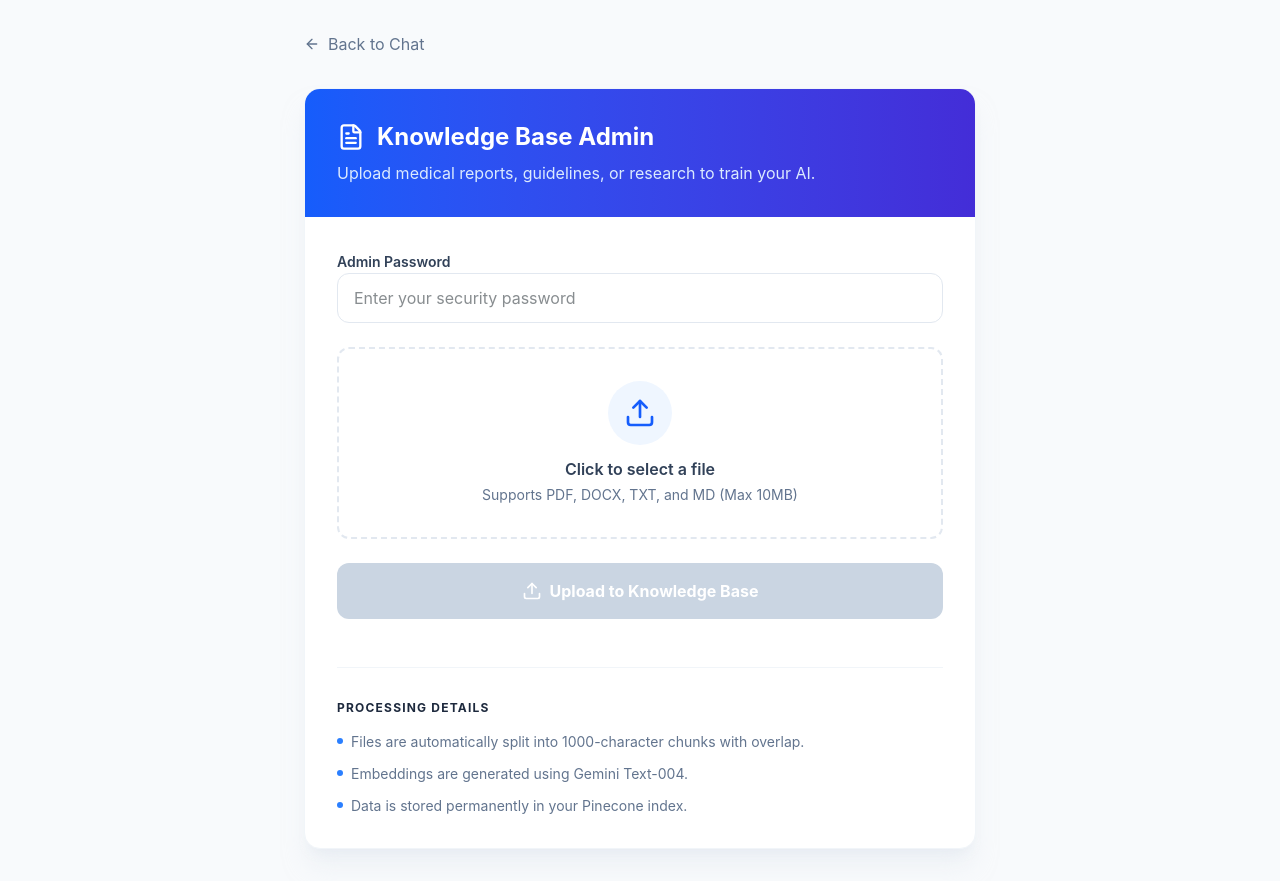
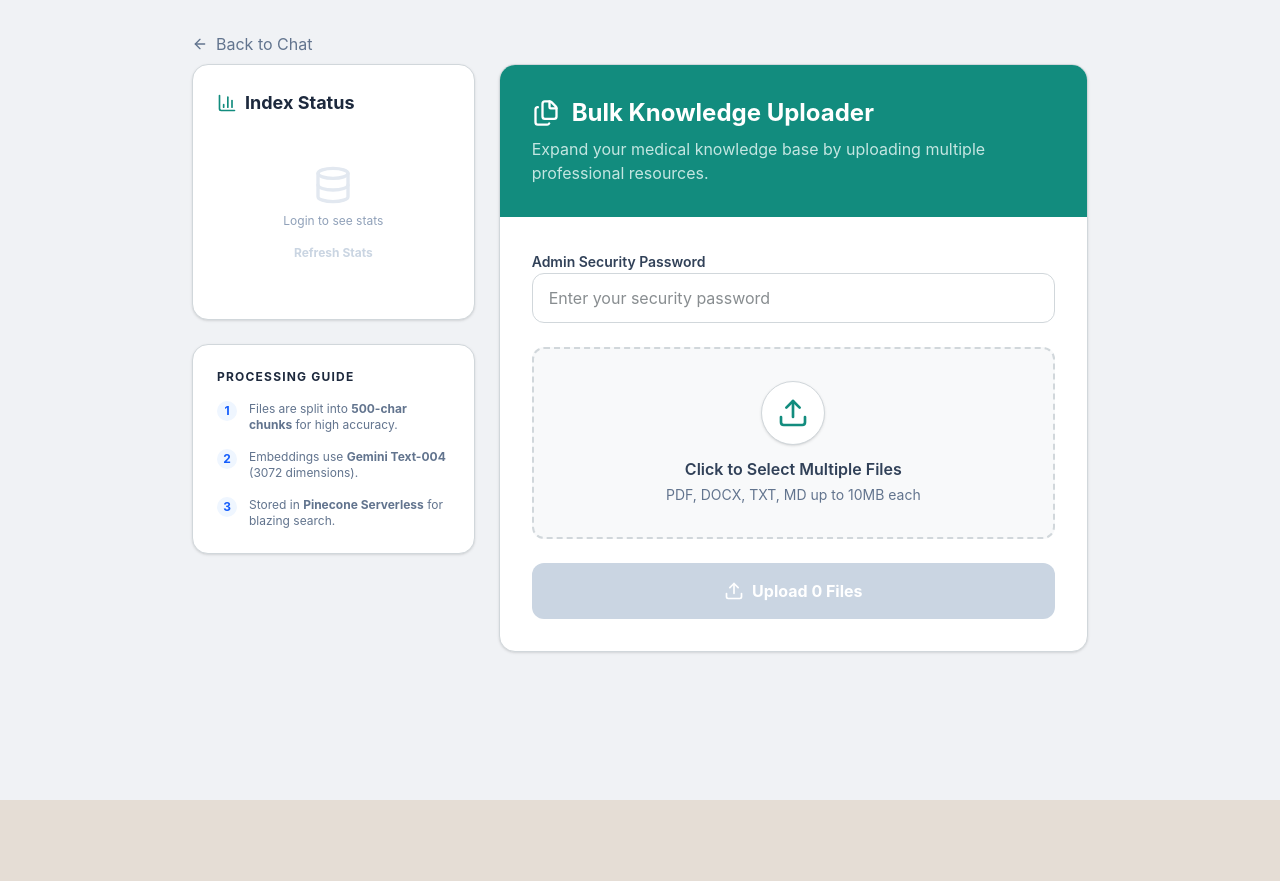
Before and after one commit to beandoc/kidney-ai, a Next.js app: page /admin in a window 1280 px wide. After the commit the page ends 800 px from the top, so only its background shows below. Built offline with nearby package versions, Linux system fonts and the light colour scheme.

Commit message:
Admin: Implemented Bulk Upload and Index Stats Dashboard

```diff
--- a/app/admin/page.tsx
+++ b/app/admin/page.tsx
@@ -1,33 +1,69 @@
 "use client";
 
-import { useState } from "react";
-import { Upload, FileText, CheckCircle, AlertCircle, Loader2, ArrowLeft } from "lucide-react";
+import { useState, useEffect } from "react";
+import { Upload, FileText, CheckCircle, AlertCircle, Loader2, ArrowLeft, BarChart3, Database, Files, Trash2 } from "lucide-react";
 import Link from "next/link";
 
+interface IndexStats {
+    totalRecords: number;
+    indexName: string;
+    namespaces?: any;
+}
+
 export default function AdminDashboard() {
-    const [file, setFile] = useState<File | null>(null);
+    const [files, setFiles] = useState<File[]>([]);
     const [password, setPassword] = useState("");
     const [isUploading, setIsUploading] = useState(false);
+    const [currentlyProcessing, setCurrentlyProcessing] = useState<string | null>(null);
     const [status, setStatus] = useState<{ type: 'success' | 'error', message: string } | null>(null);
+    const [stats, setStats] = useState<IndexStats | null>(null);
+    const [isLoadingStats, setIsLoadingStats] = useState(false);
+
+    const fetchStats = async () => {
+        if (!password) return;
+        setIsLoadingStats(true);
+        try {
+            const response = await fetch("/api/admin/stats", {
+                headers: { "x-admin-password": password }
+            });
+            if (response.ok) {
+                const data = await response.json();
+                setStats(data);
+            }
+        } catch (error) {
+            console.error("Failed to fetch stats", error);
+        } finally {
+            setIsLoadingStats(false);
+        }
+    };
 
     const handleFileChange = (e: React.ChangeEvent<HTMLInputElement>) => {
-        if (e.target.files && e.target.files[0]) {
-            setFile(e.target.files[0]);
+        if (e.target.files) {
+            const newFiles = Array.from(e.target.files);
+            setFiles(prev => [...prev, ...newFiles]);
             setStatus(null);
         }
     };
 
+    const removeFile = (index: number) => {
+        setFiles(prev => prev.filter((_, i) => i !== index));
+    };
+
     const handleUpload = async (e: React.FormEvent) => {
         e.preventDefault();
-        if (!file) return;
+        if (files.length === 0) return;
 
         setIsUploading(true);
         setStatus(null);
+        let successCount = 0;
+        let totalChunks = 0;
 
+        try {
+            for (const file of files) {
+                setCurrentlyProcessing(file.name);
                 const formData = new FormData();
                 formData.append("file", file);
 
-        try {
                 const response = await fetch("/api/admin/upload", {
                     method: "POST",
                     body: formData,
@@ -39,17 +75,19 @@ export default function AdminDashboard() {
                 const data = await response.json();
 
                 if (response.ok) {
+                    successCount++;
+                    totalChunks += data.chunks;
+                } else {
+                    throw new Error(`Failed to upload ${file.name}: ${data.error}`);
+                }
+            }
+
             setStatus({
                 type: 'success',
-                    message: `Success! Indexed ${data.chunks} chunks from "${file.name}".`
+                message: `Bulk success! Processed ${successCount} files and generated ${totalChunks} high-precision chunks.`
             });
-                setFile(null);
-                // Reset file input
-                const fileInput = document.getElementById('file-upload') as HTMLInputElement;
-                if (fileInput) fileInput.value = '';
-            } else {
-                throw new Error(data.error || "Upload failed");
-            }
+            setFiles([]);
+            fetchStats();
         } catch (error) {
             setStatus({
                 type: 'error',
@@ -57,46 +95,119 @@ export default function AdminDashboard() {
             });
         } finally {
             setIsUploading(false);
+            setCurrentlyProcessing(null);
         }
     };
 
     return (
-        <div className="min-h-screen bg-slate-50 p-4 md:p-8">
-            <div className="max-w-2xl mx-auto">
-                <Link href="/" className="inline-flex items-center gap-2 text-slate-500 hover:text-blue-600 transition-colors mb-8 group">
+        <div className="min-h-screen bg-[#F0F2F5] p-4 md:p-8">
+            <div className="max-w-4xl mx-auto space-y-6">
+                <Link href="/" className="inline-flex items-center gap-2 text-slate-500 hover:text-[#128C7E] transition-colors mb-2 group">
                     <ArrowLeft className="w-4 h-4 group-hover:-translate-x-1 transition-transform" />
                     Back to Chat
                 </Link>
 
-                <div className="bg-white rounded-2xl shadow-xl shadow-slate-200/50 border border-slate-100 overflow-hidden">
-                    <div className="bg-gradient-to-r from-blue-600 to-indigo-700 p-8 text-white">
+                <div className="grid md:grid-cols-3 gap-6">
+                    {/* Stats Card */}
+                    <div className="md:col-span-1 space-y-6">
+                        <div className="bg-white rounded-2xl shadow-sm border border-[#D1D7DB] p-6">
+                            <h2 className="text-lg font-bold text-slate-800 flex items-center gap-2 mb-4">
+                                <BarChart3 className="w-5 h-5 text-[#128C7E]" />
+                                Index Status
+                            </h2>
+
+                            {stats ? (
+                                <div className="space-y-4">
+                                    <div className="bg-[#f0f9f6] p-4 rounded-xl border border-[#d1e7dd]">
+                                        <p className="text-xs text-slate-500 uppercase tracking-wider font-bold">Total Chunks</p>
+                                        <p className="text-3xl font-black text-[#128C7E]">{stats.totalRecords}</p>
+                                    </div>
+                                    <div className="text-sm text-slate-600">
+                                        <div className="flex justify-between py-1 border-b border-slate-100">
+                                            <span>Index:</span>
+                                            <span className="font-mono">{stats.indexName}</span>
+                                        </div>
+                                        <div className="flex justify-between py-1">
+                                            <span>Format:</span>
+                                            <span className="text-[#128C7E] font-medium">Sentence-Level</span>
+                                        </div>
+                                    </div>
+                                </div>
+                            ) : (
+                                <div className="text-center py-8">
+                                    <Database className="w-10 h-10 text-slate-200 mx-auto mb-2" />
+                                    <p className="text-xs text-slate-400">Login to see stats</p>
+                                    <button
+                                        onClick={fetchStats}
+                                        disabled={!password || isLoadingStats}
+                                        className="mt-4 text-xs text-[#128C7E] font-bold hover:underline disabled:text-slate-300"
+                                    >
+                                        {isLoadingStats ? "Loading..." : "Refresh Stats"}
+                                    </button>
+                                </div>
+                            )}
+                        </div>
+
+                        <div className="bg-white rounded-2xl shadow-sm border border-[#D1D7DB] p-6">
+                            <h3 className="text-slate-800 font-bold mb-4 uppercase text-xs tracking-widest">
+                                Processing Guide
+                            </h3>
+                            <ul className="space-y-4 text-xs text-slate-500">
+                                <li className="flex items-start gap-3">
+                                    <div className="w-5 h-5 rounded-full bg-blue-50 flex items-center justify-center shrink-0">
+                                        <span className="text-blue-600 font-bold">1</span>
+                                    </div>
+                                    <p>Files are split into <strong>500-char chunks</strong> for high accuracy.</p>
+                                </li>
+                                <li className="flex items-start gap-3">
+                                    <div className="w-5 h-5 rounded-full bg-blue-50 flex items-center justify-center shrink-0">
+                                        <span className="text-blue-600 font-bold">2</span>
+                                    </div>
+                                    <p>Embeddings use <strong>Gemini Text-004</strong> (3072 dimensions).</p>
+                                </li>
+                                <li className="flex items-start gap-3">
+                                    <div className="w-5 h-5 rounded-full bg-blue-50 flex items-center justify-center shrink-0">
+                                        <span className="text-blue-600 font-bold">3</span>
+                                    </div>
+                                    <p>Stored in <strong>Pinecone Serverless</strong> for blazing search.</p>
+                                </li>
+                            </ul>
+                        </div>
+                    </div>
+
+                    {/* Upload Card */}
+                    <div className="md:col-span-2">
+                        <div className="bg-white rounded-2xl shadow-sm border border-[#D1D7DB] overflow-hidden">
+                            <div className="bg-[#128C7E] p-8 text-white">
                                 <h1 className="text-2xl font-bold flex items-center gap-3">
-                            <FileText className="w-7 h-7" />
-                            Knowledge Base Admin
+                                    <Files className="w-7 h-7" />
+                                    Bulk Knowledge Uploader
                                 </h1>
-                        <p className="text-blue-100 mt-2">
-                            Upload medical reports, guidelines, or research to train your AI.
+                                <p className="text-teal-50/80 mt-2">
+                                    Expand your medical knowledge base by uploading multiple professional resources.
                                 </p>
                             </div>
 
                             <div className="p-8">
                                 <form onSubmit={handleUpload} className="space-y-6">
                                     <div className="space-y-2">
-                                <label className="text-sm font-semibold text-slate-700">Admin Password</label>
+                                        <label className="text-sm font-semibold text-slate-700">Admin Security Password</label>
                                         <input
                                             type="password"
                                             value={password}
                                             onChange={(e) => setPassword(e.target.value)}
+                                            onBlur={fetchStats}
                                             placeholder="Enter your security password"
-                                    className="w-full px-4 py-3 rounded-xl border border-slate-200 focus:ring-2 focus:ring-blue-500 focus:outline-none transition-all"
+                                            className="w-full px-4 py-3 rounded-xl border border-[#D1D7DB] focus:ring-2 focus:ring-[#128C7E] focus:outline-none transition-all pr-12"
                                             required
                                         />
                                     </div>
 
-                            <div className="border-2 border-dashed border-slate-200 rounded-xl p-8 text-center hover:border-blue-400 transition-colors group">
+                                    <div className="border-2 border-dashed border-[#D1D7DB] rounded-xl p-8 text-center hover:border-[#128C7E] transition-colors group relative bg-[#F8F9FA]">
                                         <input
                                             type="file"
                                             id="file-upload"
+                                            multiple
                                             onChange={handleFileChange}
                                             accept=".pdf,.docx,.txt,.md"
                                             className="hidden"
@@ -105,68 +216,81 @@ export default function AdminDashboard() {
                                             htmlFor="file-upload"
                                             className="cursor-pointer flex flex-col items-center gap-3"
                                         >
-                                    <div className="w-16 h-16 rounded-full bg-blue-50 flex items-center justify-center group-hover:scale-110 transition-transform">
-                                        <Upload className="w-8 h-8 text-blue-600" />
+                                            <div className="w-16 h-16 rounded-full bg-white shadow-sm border border-[#D1D7DB] flex items-center justify-center group-hover:scale-110 transition-transform">
+                                                <Upload className="w-8 h-8 text-[#128C7E]" />
                                             </div>
                                             <div>
                                                 <p className="text-slate-700 font-semibold">
-                                            {file ? file.name : "Click to select a file"}
+                                                    Click to Select Multiple Files
                                                 </p>
                                                 <p className="text-slate-500 text-sm mt-1">
-                                            Supports PDF, DOCX, TXT, and MD (Max 10MB)
+                                                    PDF, DOCX, TXT, MD up to 10MB each
                                                 </p>
                                             </div>
                                         </label>
                                     </div>
 
+                                    {/* Selected Files List */}
+                                    {files.length > 0 && (
+                                        <div className="space-y-2 max-h-60 overflow-y-auto pr-2">
+                                            <p className="text-xs font-bold text-slate-500 uppercase tracking-widest pl-1">Selected Files ({files.length})</p>
+                                            {files.map((f, i) => (
+                                                <div key={i} className="flex items-center justify-between p-3 bg-[#F0F2F5] rounded-xl border border-[#D1D7DB]">
+                                                    <div className="flex items-center gap-3">
+                                                        <div className="p-2 bg-white rounded-lg shadow-sm">
+                                                            <FileText className="w-4 h-4 text-[#128C7E]" />
+                                                        </div>
+                                                        <span className="text-sm font-medium text-slate-700 truncate max-w-[200px] md:max-w-xs">{f.name}</span>
+                                                    </div>
+                                                    <button
+                                                        type="button"
+                                                        onClick={() => removeFile(i)}
+                                                        className="p-1.5 hover:bg-red-50 text-slate-400 hover:text-red-500 rounded-lg transition-colors"
+                                                    >
+                                                        <Trash2 className="w-4 h-4" />
+                                                    </button>
+                                                </div>
+                                            ))}
+                                        </div>
+                                    )}
+
                                     {status && (
                                         <div className={`p-4 rounded-xl flex items-center gap-3 ${status.type === 'success' ? 'bg-emerald-50 text-emerald-700 border border-emerald-100' : 'bg-red-50 text-red-700 border border-red-100'
                                             }`}>
-                                    {status.type === 'success' ? <CheckCircle className="w-5 h-5" /> : <AlertCircle className="w-5 h-5" />}
+                                            {status.type === 'success' ? <CheckCircle className="w-5 h-5 shrink-0" /> : <AlertCircle className="w-5 h-5 shrink-0" />}
                                             <span className="text-sm font-medium">{status.message}</span>
                                         </div>
                                     )}
 
                                     <button
                                         type="submit"
-                                disabled={!file || isUploading}
-                                className={`w-full py-4 rounded-xl font-bold text-white shadow-lg transition-all flex items-center justify-center gap-2 ${!file || isUploading
+                                        disabled={files.length === 0 || isUploading}
+                                        className={`w-full py-4 rounded-xl font-bold text-white shadow-lg transition-all flex flex-col items-center justify-center gap-1 ${files.length === 0 || isUploading
                                             ? 'bg-slate-300 cursor-not-allowed shadow-none'
-                                    : 'bg-blue-600 hover:bg-blue-700 active:scale-[0.98]'
+                                            : 'bg-[#128C7E] hover:bg-[#0b6e63] active:scale-[0.98]'
                                             }`}
                                     >
+                                        <div className="flex items-center gap-2">
                                             {isUploading ? (
                                                 <>
                                                     <Loader2 className="w-5 h-5 animate-spin" />
-                                        Processing & Indexing...
+                                                    Indexing in Progress...
                                                 </>
                                             ) : (
                                                 <>
                                                     <Upload className="w-5 h-5" />
-                                        Upload to Knowledge Base
+                                                    Upload {files.length} {files.length === 1 ? 'File' : 'Files'}
                                                 </>
+                                            )}
+                                        </div>
+                                        {currentlyProcessing && (
+                                            <p className="text-[10px] text-teal-100 uppercase tracking-widest font-normal animate-pulse">
+                                                Active: {currentlyProcessing}
+                                            </p>
                                         )}
                                     </button>
                                 </form>
-
-                        <div className="mt-12 pt-8 border-t border-slate-100">
-                            <h3 className="text-slate-800 font-bold mb-4 uppercase text-xs tracking-widest">
-                                Processing Details
-                            </h3>
-                            <ul className="space-y-3 text-sm text-slate-500">
-                                <li className="flex items-start gap-2">
-                                    <div className="w-1.5 h-1.5 rounded-full bg-blue-500 mt-1.5" />
-                                    Files are automatically split into 1000-character chunks with overlap.
-                                </li>
-                                <li className="flex items-start gap-2">
-                                    <div className="w-1.5 h-1.5 rounded-full bg-blue-500 mt-1.5" />
-                                    Embeddings are generated using Gemini Text-004.
-                                </li>
-                                <li className="flex items-start gap-2">
-                                    <div className="w-1.5 h-1.5 rounded-full bg-blue-500 mt-1.5" />
-                                    Data is stored permanently in your Pinecone index.
-                                </li>
-                            </ul>
+                            </div>
                         </div>
                     </div>
                 </div>
--- /dev/null
+++ b/app/api/admin/stats/route.ts
@@ -0,0 +1,35 @@
+import { NextResponse } from "next/server";
+import { Pinecone } from "@pinecone-database/pinecone";
+
+export const dynamic = "force-dynamic";
+
+export async function GET(request: Request) {
+    const password = request.headers.get("x-admin-password");
+
+    if (password !== process.env.ADMIN_PASSWORD) {
+        return NextResponse.json({ error: "Unauthorized" }, { status: 401 });
+    }
+
+    try {
+        const pinecone = new Pinecone({
+            apiKey: process.env.PINECONE_API_KEY!,
+        });
+
+        const indexName = process.env.PINECONE_INDEX_NAME || "kidney-rag-chatbot";
+        const index = pinecone.Index(indexName);
+        const stats = await index.describeIndexStats();
+
+        // Note: Pinecone doesn't easily let you list all unique metadata values (like filenames)
+        // without a full scan or external database. For now, we return the record count.
+        // We can improve this later by keeping a small JSON registry of indexed files.
+
+        return NextResponse.json({
+            totalRecords: stats.totalRecordCount,
+            indexName: indexName,
+            namespaces: stats.namespaces
+        });
+    } catch (error) {
+        console.error("Stats API Error:", error);
+        return NextResponse.json({ error: "Failed to fetch stats" }, { status: 500 });
+    }
+}
```
Lines whose indentation alone changed are shown as unchanged.
